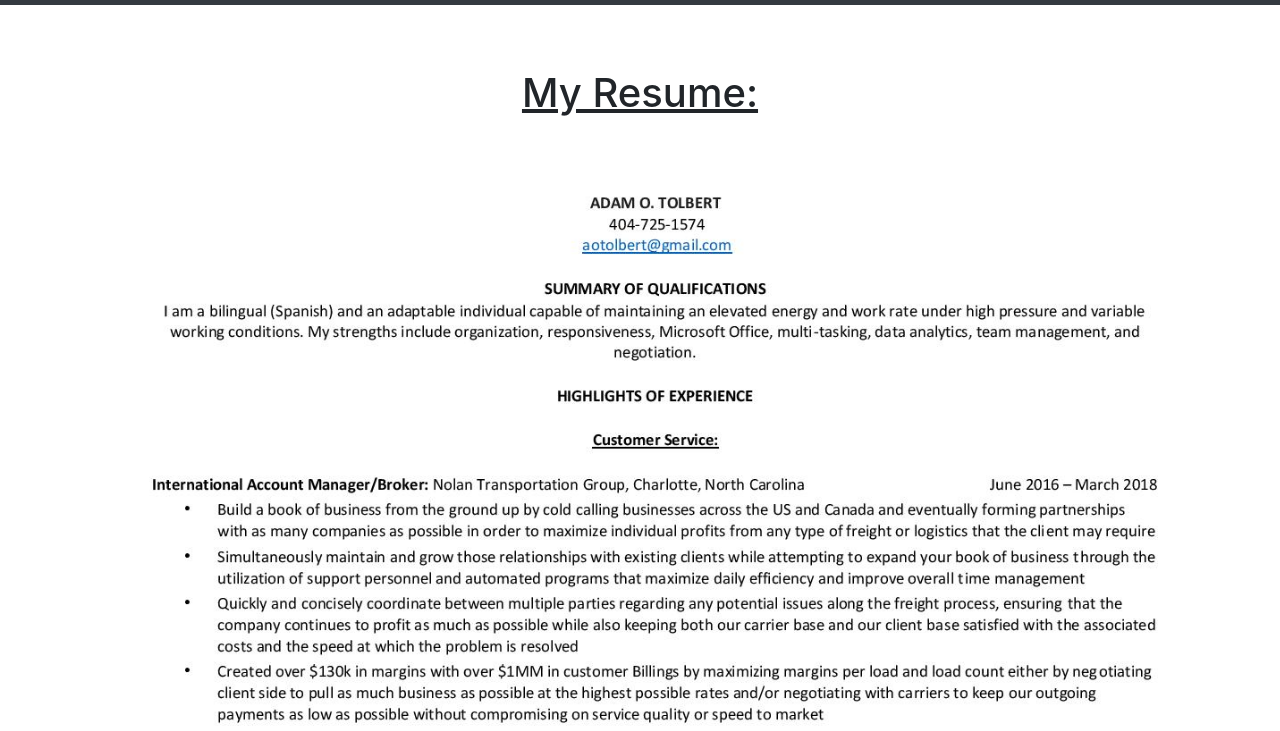
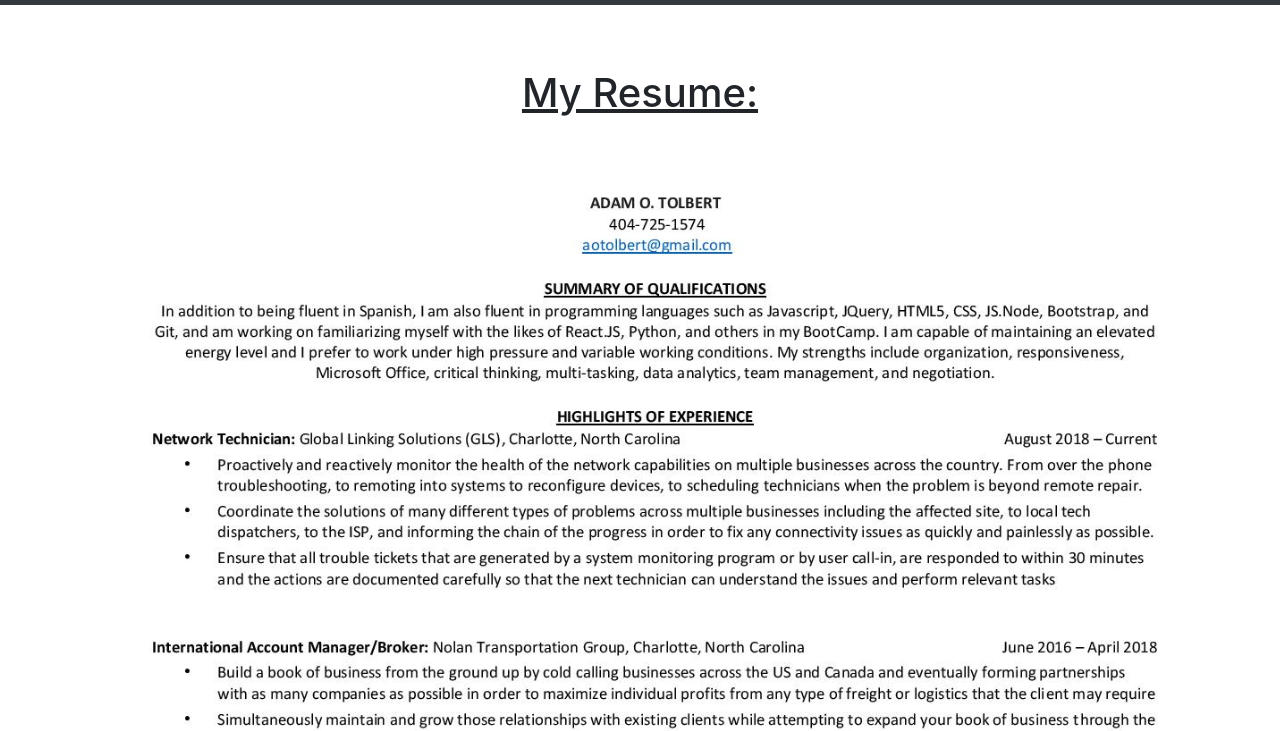
Before and after one commit to aotolbert/aotolbert.github.io, a plain HTML site: page resume.html in a window 1280 px wide. Shown: the part 51-782 px from the top of the page. Drawn offline with nearby package versions, Linux system fonts and the light colour scheme.

Commit message:
image replacement

```diff
--- a/resume.html
+++ b/resume.html
@@ -68,7 +68,7 @@
 <div class="container">
     <div class="row firstadjustment2">
         <div class="col-sm-12 firstadjustment2">
-        <img src="assets/Resume_image.jpg" class="resume firstadjustment2">
+        <img src="assets/Adam_Tolbert's_Resume.jpg" class="resume firstadjustment2">
         </div>
     </div>
 </div>
```
Also changed, not shown: assets/Adam_Tolbert's_Resume.jpg (added), 1 other file.
